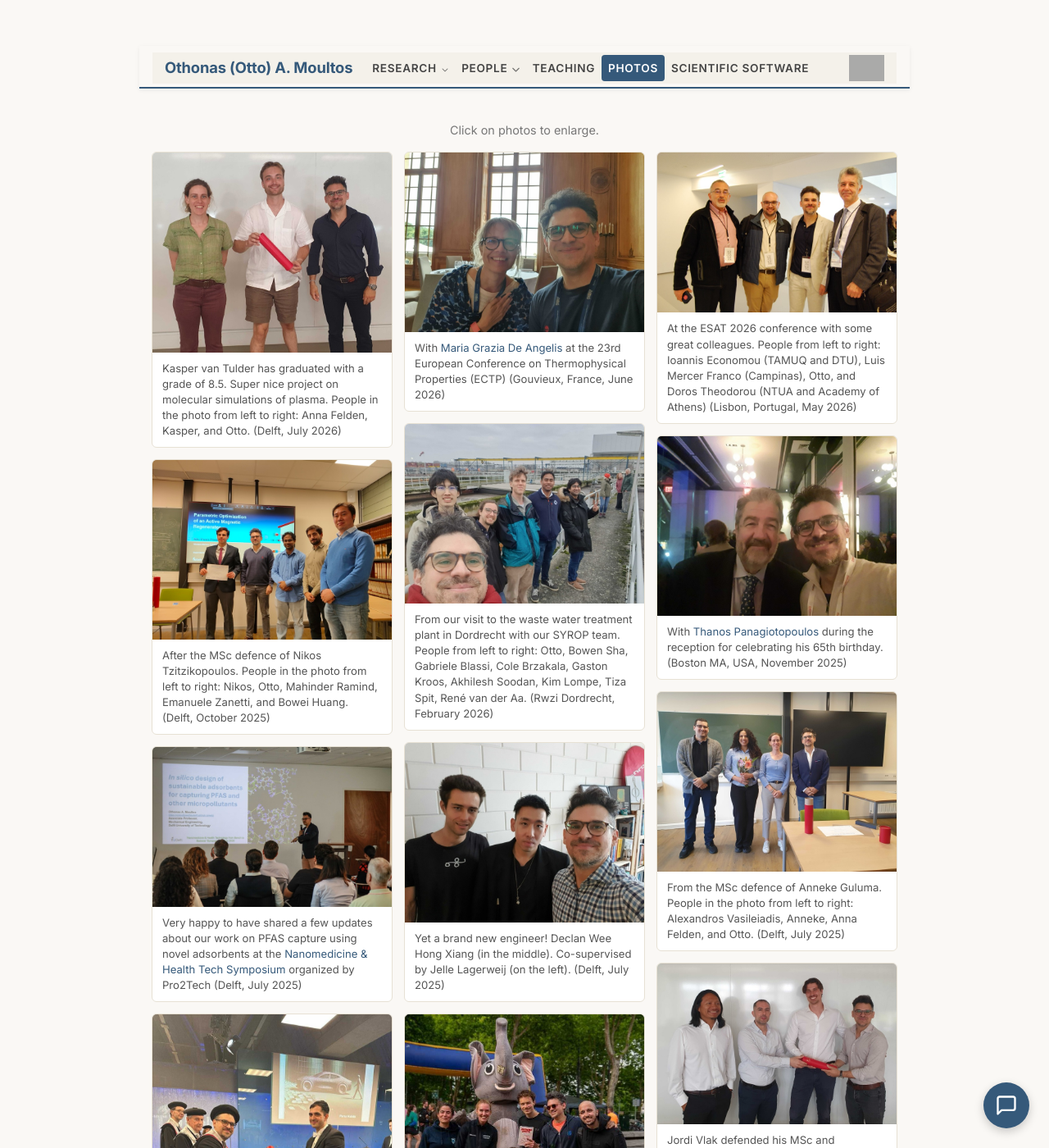
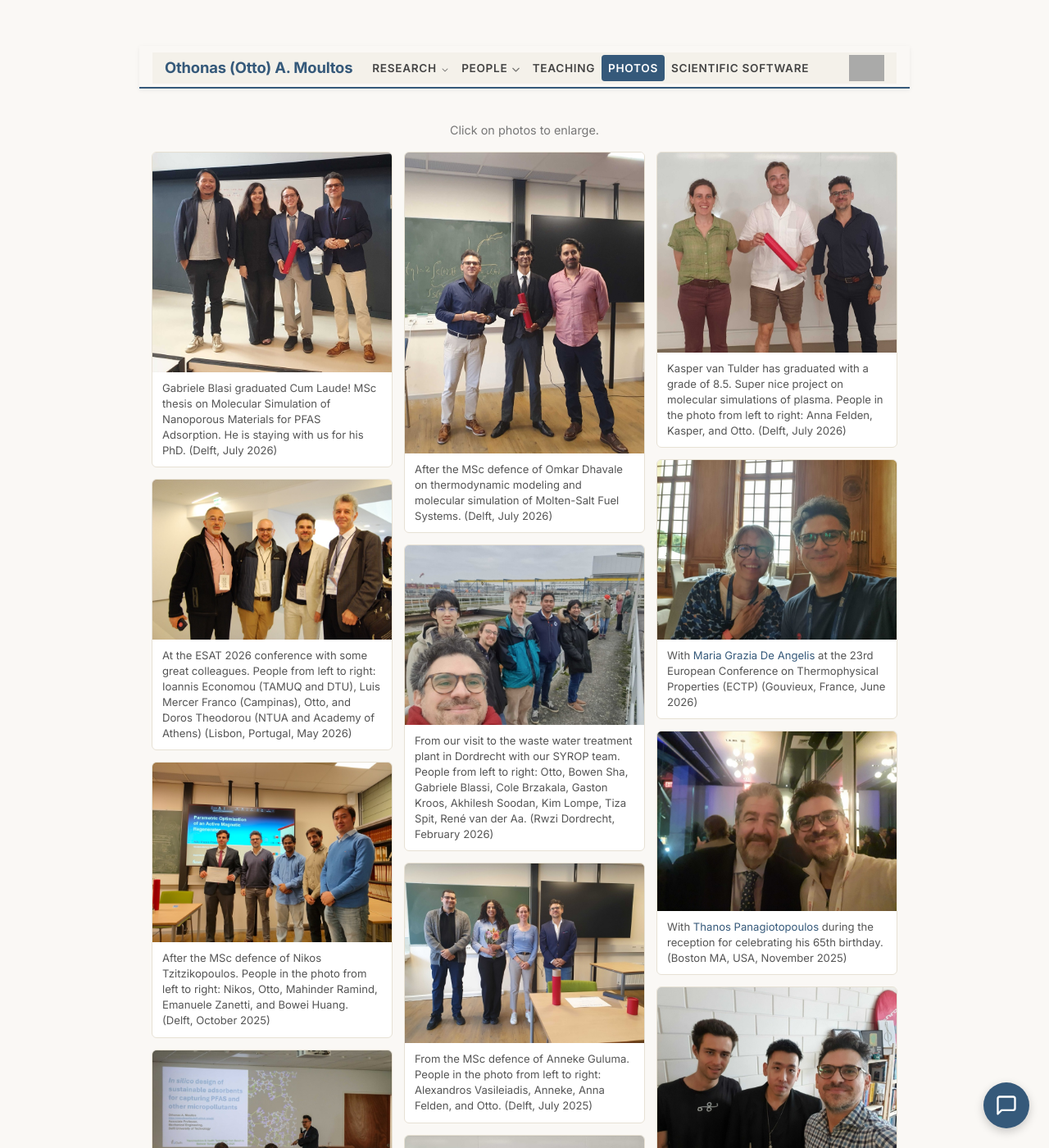
Before and after one commit to omoultosEthTuDelft/web, a Jekyll site: the page built from photos/index.md, in a window 1280 px wide and 1400 px high. Shown: the whole window at 82% size. Built offline with Jekyll 4.4.1, drawn with Linux system fonts in a browser that asks for light colours; some of the changed text lies outside the part shown.

Commit message:
Add graduation photos of Gabriele and Omkar to the gallery
Co-Authored-By: Claude Fable 5 <noreply@anthropic.com>

```diff
--- a/photos/index.md
+++ b/photos/index.md
@@ -54,6 +54,20 @@ title: "Photos"
 <br/>
 <p style="text-align: center; color: #777; font-size: 0.9rem;">Click on photos to enlarge.</p>
 <div class="photo-masonry">
+
+<div class="gallery">
+  <a target="_blank" href="photos/defenceGabriele.jpg">
+    <img loading="lazy" src="photos/thumbs/defenceGabriele.jpg" alt="MSc defence of Gabriele Blasi" width="600" height="auto">
+  </a>
+  <div class="desc"> Gabriele Blasi graduated Cum Laude! MSc thesis on Molecular Simulation of Nanoporous Materials for PFAS Adsorption. He is staying with us for his PhD. (Delft, July 2026)</div>
+</div>
+
+<div class="gallery">
+  <a target="_blank" href="photos/defenceOmkar.jpg">
+    <img loading="lazy" src="photos/thumbs/defenceOmkar.jpg" alt="MSc defence of Omkar Dhavale" width="600" height="auto">
+  </a>
+  <div class="desc"> After the MSc defence of Omkar Dhavale on thermodynamic modeling and molecular simulation of Molten-Salt Fuel Systems. (Delft, July 2026)</div>
+</div>
 
 <div class="gallery">
   <a target="_blank" href="photos/Kasper_2026.jpg">
```
Also changed, not shown: photos/photos/defenceGabriele.jpg (added), photos/photos/defenceOmkar.jpg (added), photos/photos/thumbs/defenceGabriele.jpg (added), photos/photos/thumbs/defenceOmkar.jpg (added).
